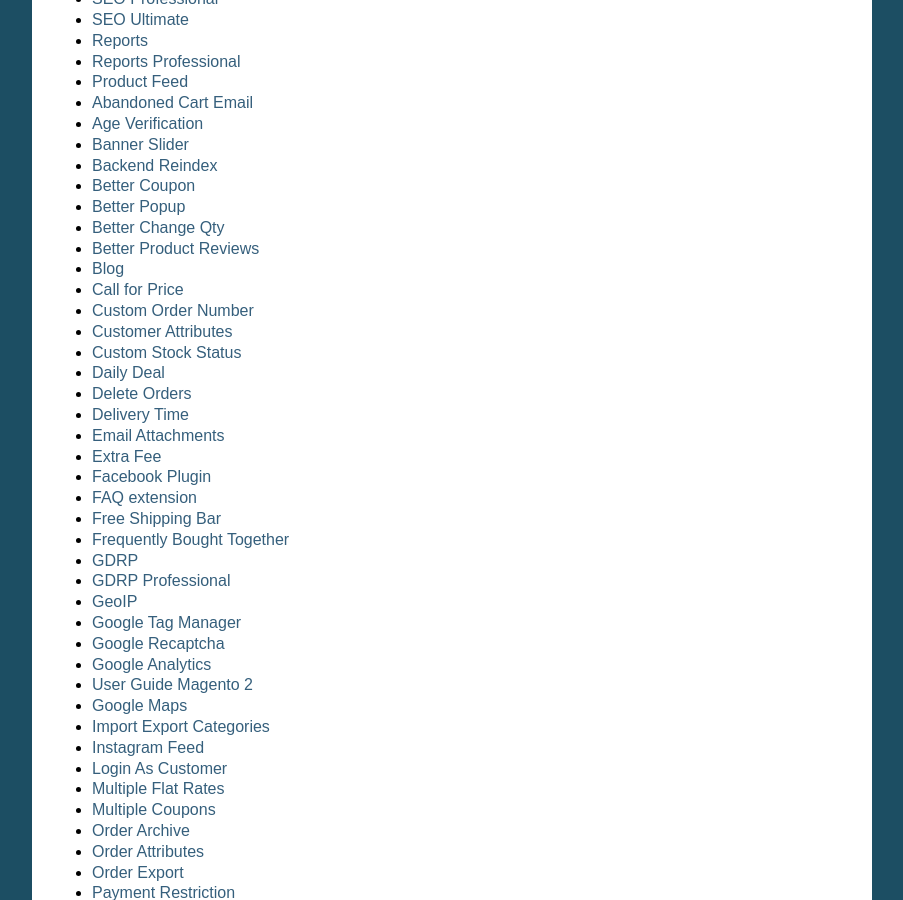
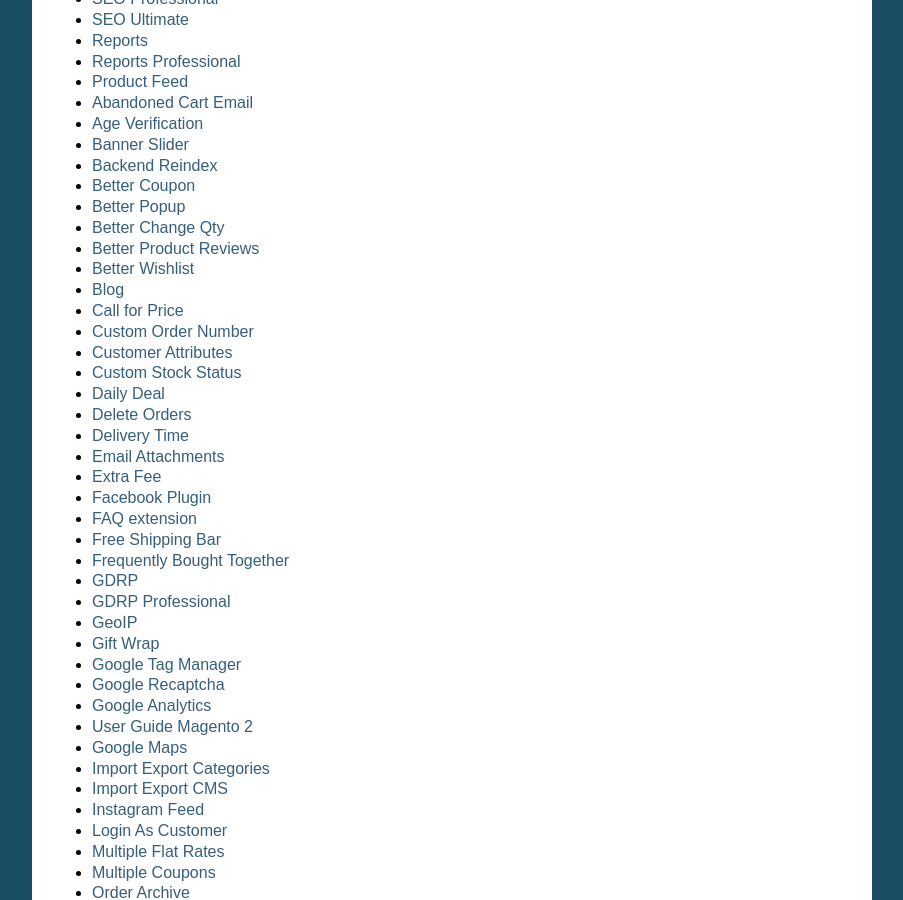
Before and after one commit to magepages/mpdocs, a Sphinx documentation site: the page built from docs/index.rst, in a window 1280 px wide and 900 px high, scrolled down 650 px. Shown: the whole window, without its empty margins (198-1101 px from the left). Built offline with Sphinx 7.4.7, drawn with Linux system fonts in a browser that asks for light colours; pages that are not in the unit, such as notebooks, are missing from menus.

Commit message:
Update index.rst

```diff
--- a/docs/index.rst
+++ b/docs/index.rst
@@ -49,6 +49,7 @@
    better-popup/index
    better-change-qty/index
    better-product-reviews/index
+   better-wishlist/index
    blog-m2/index
    call-for-price/index
    custom-order-number/index
@@ -66,11 +67,13 @@
    gdpr/index
    gdpr-pro/index
    geoip/index
+   gift-wrap/index
    google-tag-manager-m2/index
    google-recaptcha/index
    google-analytics-m2/index
    google-maps/index
    import-export-categories/index
+   import-export-cms/index
    instagram-feed/index
    login-as-customer/index
    multi-flat-rates/index
```
